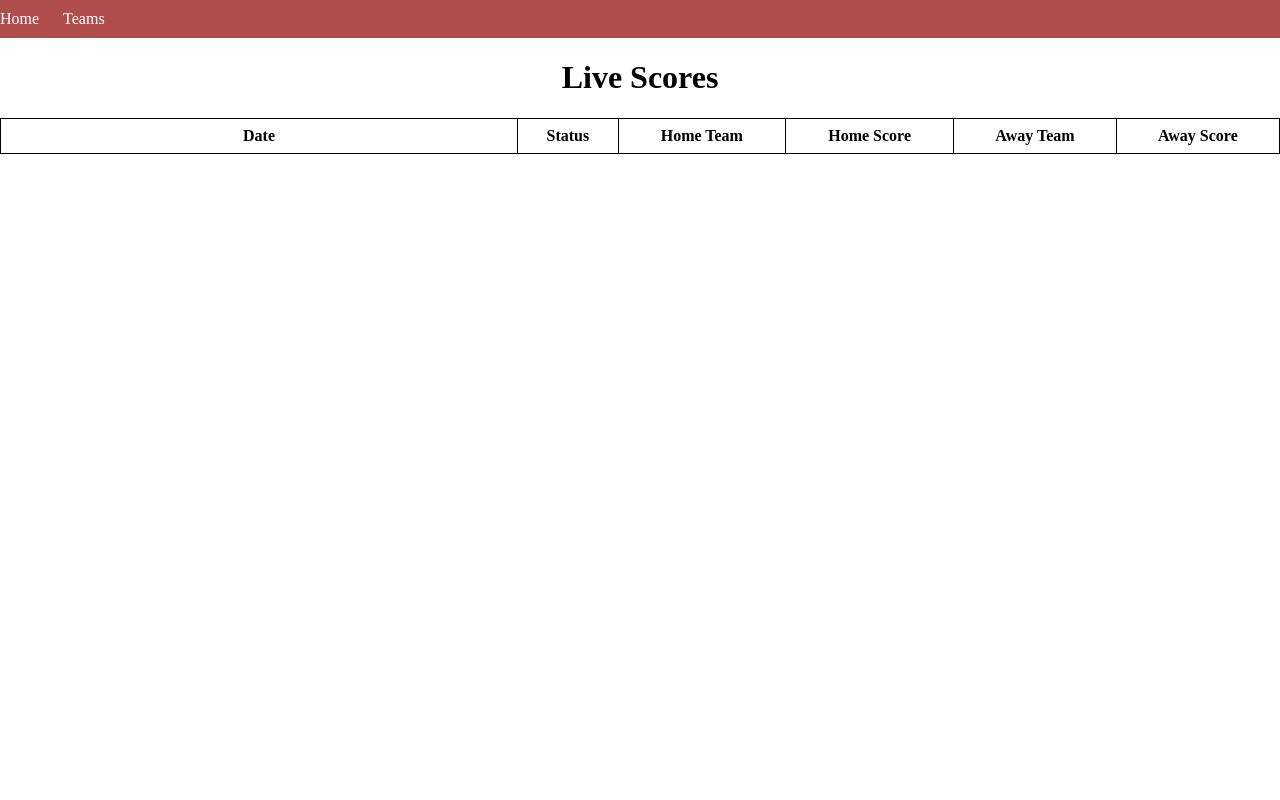
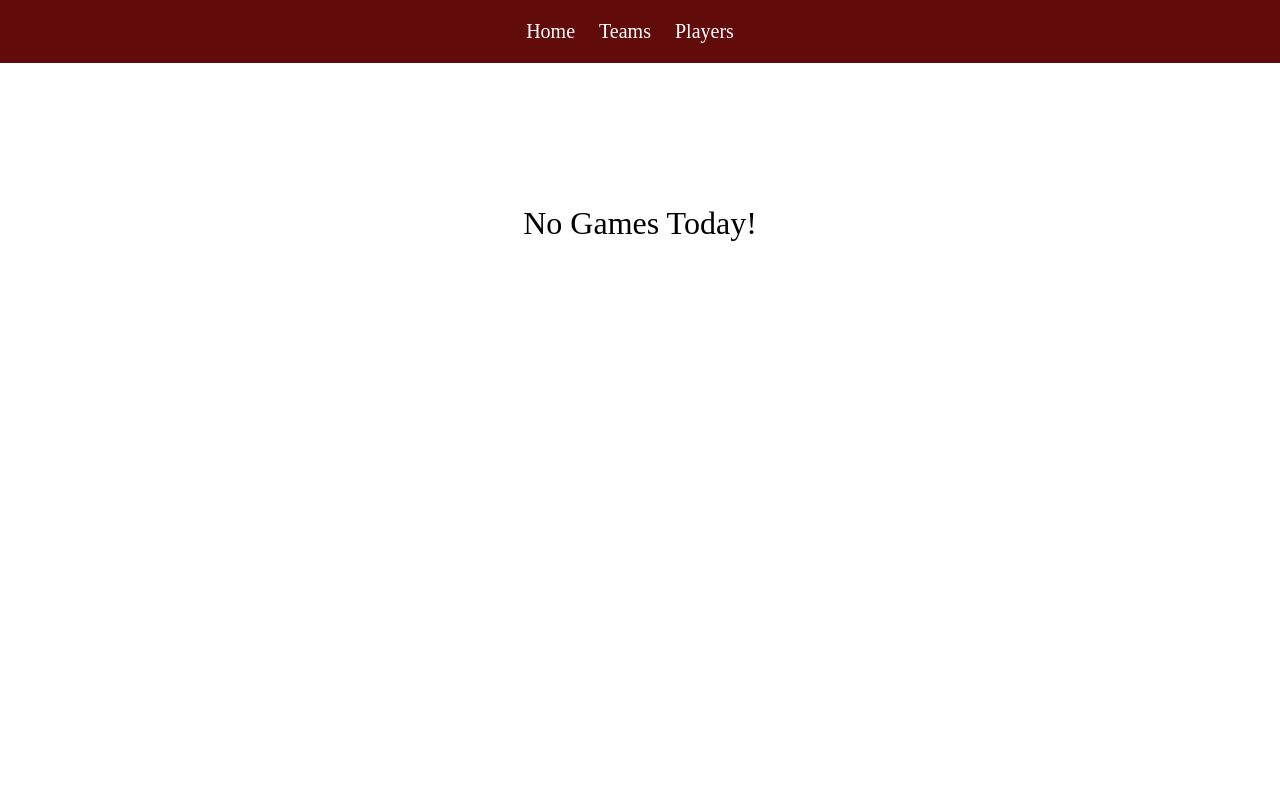
Before and after one commit to sophiahuangg/seniorthesis, a Flask app: template services/web/project/templates/index.html in a window 1280 px wide. Run offline with Flask 3, Linux system fonts and the light colour scheme; the template is opened without the code that fills it, so the values that code supplies are empty; parts of the project's set-up code (start-up, migrations or seed data) failed here and were passed over; some libraries are stand-ins or nearby versions.

Commit message:
Chaging Frontend

```diff
--- a/services/web/project/__init__.py
+++ b/services/web/project/__init__.py
@@ -170,5 +170,26 @@ def pbp(team, date):
     cur.close()
     return render_template('pbp.html', colnames=colnames, pbp=pbp)
 
+@app.route('/players')
+def player():
+    cur = conn.cursor()
+
+    cur.execute('''
+        SELECT ARRAY_AGG(full_name), playerinfo."POSITION" FROM players
+                JOIN playerinfo
+                ON players.id=playerinfo."PERSON_ID"
+                WHERE is_active = 'true' AND playerinfo."POSITION" IS NOT NULL
+                GROUP BY 2
+                ''')
+    players = cur.fetchall()
+
+    cur.execute('''
+        SELECT DISTINCT "POSITION" FROM playerinfo
+                WHERE "POSITION" IS NOT NULL
+                ''')
+    position = cur.fetchall()
+    cur.close()
+    return render_template('players.html', players=players, position=position)
+
 if __name__ == '__main__':
     app.run(debug=True)
--- a/services/web/project/static/styles.css
+++ b/services/web/project/static/styles.css
@@ -1,9 +1,13 @@
 /* styles.css */
 header {
-    background-color: #b04e4e;
+    background-color: #610b0b;
     color: #fff;
-    padding: 10px 0;
+    padding: 20px 0;
     font-family: "Times New Roman", Times, serif;
+}
+
+nav {
+    width: 100%;
 }
 
 nav ul {
@@ -15,6 +19,8 @@ nav ul {
 nav ul li {
     display: inline;
     margin-right: 20px;
+    font-size: 20px;
+
 }
 
 nav ul li a {
@@ -23,12 +29,13 @@ nav ul li a {
 }
 
 nav ul li a:hover {
-    text-decoration: underline;
+    text-decoration: white underline;
 
 }
 
 h1 {
     text-align: center;
+    font-weight: normal;
 
 }
 
@@ -37,7 +44,12 @@ html, body {
     padding: 0;
     height: 100%;
     font-family: "Times New Roman", Times, serif;
+    margin: auto;
+    text-align: center;
+    font-weight: normal;
+
 }
+
 
 table {
     border-collapse: collapse;
@@ -56,3 +68,12 @@ table th:first-child,
 table td:first-child {
     width: 500px;
 }
+
+#hometable{
+    width: 1000px;
+    margin: 0 auto;
+    position: absolute;
+    top: 28%;
+    left: 50%;
+    transform: translate(-50%, -50%);
+}
--- a/services/web/project/templates/base.html
+++ b/services/web/project/templates/base.html
@@ -3,8 +3,12 @@
 <head>
     <meta charset="UTF-8">
     <meta name="viewport" content="width=device-width, initial-scale=1.0">
-    <title>{% block title %}Your Website Title{% endblock %}</title>
+
+
+    <title>{% block title %}NBA API Visualized{% endblock %}</title>
     <link rel="stylesheet" type="text/css" href="{{ url_for('static', filename='styles.css') }}">
+
+
 </head>
 <body>
 
@@ -13,13 +17,19 @@
         <ul>
             <li><a href="{{ url_for('main') }}">Home</a></li>
             <li><a href="{{ url_for('get_teams') }}">Teams</a></li>
+            <li><a href="{{ url_for('player') }}">Players</a></li>
         </ul>
     </nav>
 </header>
 
+
 <div class="content">
-    {% block content %}{% endblock %}
+    {% block content %}
+
+    {% endblock %}
 </div>
+
+
 
 
 </body>
--- a/services/web/project/templates/index.html
+++ b/services/web/project/templates/index.html
@@ -9,18 +9,32 @@
 </head>
 <body>
 {% block content %}
-
+<div id="react-container"></div>
+<div id = "hometable">
+    {% if live|length == 0 %}
+        <h1>No Games Today!</h1>
+    {% else %}
         <h1>Live Scores</h1>
         <table>
             <tr>
                 <th>Date</th>
-            <th>Status</th>
+                <th>Time</th>
                 <th>Home Team</th>
                 <th>Home Score</th>
                 <th>Away Team</th>
                 <th>Away Score</th>
             </tr>
             {% for key in live %}
+            {% if (key['homeTeam']['score'] == 0) and (key['awayTeam']['score'] == 0) %}
+                <tr>
+                    <td>{{ key['gameEt'][:10] }}</td>
+                    <td>Game starts @ {{ key['gameStatusText'] }}</td>
+                    <td>{{ key['homeTeam']['teamName'] }}</td>
+                    <td>Score Unavailable</td>
+                    <td>{{ key['awayTeam']['teamName'] }}</td>
+                    <td>Score Unavailable</td>
+                </tr>
+            {% else %}
                 <tr>
                     <td>{{ key['gameEt'][:10] }}</td>
                     <td>{{ key['gameStatusText'] }}</td>
@@ -29,9 +43,11 @@
                     <td>{{ key['awayTeam']['teamName'] }}</td>
                     <td>{{ key['awayTeam']['score'] }}</td>
                 </tr>
+            {% endif %}
             {% endfor %}
         </table>
+    {% endif %}
 {% endblock %}
-
+</div>
 </body>
 </html>
--- a/src/infoscrape.py
+++ b/src/infoscrape.py
@@ -29,8 +29,8 @@ playersdf.to_csv(os.path.join(dir, 'players.csv'), index = False)
 '''
 
 # Getting League Games
-gamefinder = leaguegamefinder.LeagueGameFinder(league_id_nullable='00').get_data_frames()[0]
-gamefinder.to_csv(os.path.join(dir, 'games.csv'), index = False)
+#gamefinder = leaguegamefinder.LeagueGameFinder(league_id_nullable='00').get_data_frames()[0]
+#gamefinder.to_csv(os.path.join(dir, 'games.csv'), index = False)
 
 '''
 # Getting active player information as well and player statistics
@@ -52,3 +52,5 @@ for i in players.get_active_players():
 playerinfodf.to_csv(os.path.join(dir, 'playerinfo.csv'), index = False)
 statsdf.to_csv(os.path.join(dir, 'playercareerstats.csv'), index = False)
 '''
+
+print(playercareerstats.PlayerCareerStats(player_id = 51).career_totals_regular_season.get_data_frame())
```
Also changed, not shown: services/web/project/templates/players.html (added, +24 -0 lines). Lines whose indentation alone changed are shown as unchanged.
